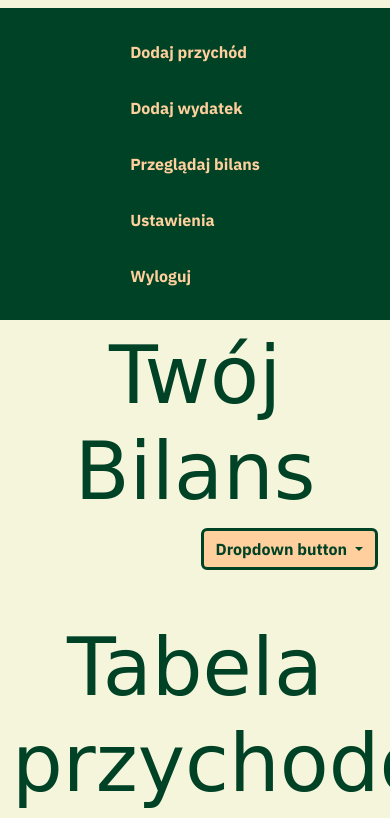
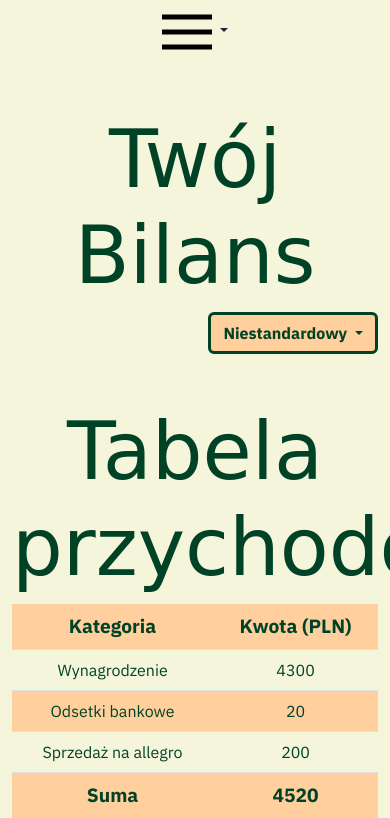
Before and after one commit to DamianMolter/WebBudgetAssistant, a PHP site: page /summary.html in a window 390 px wide; the page is wider, and only the part inside the window is pictured. Shown: the top 818 px of that part. Run offline with PHP 8.4, Linux system fonts and the light colour scheme; some libraries are stand-ins or nearby versions; some web fonts are replaced.

Commit message:
Added hamburger menu

```diff
--- a/style.css
+++ b/style.css
@@ -70,8 +70,11 @@ div.container.passion{
 
 .container.navbar{
   max-width: 100%;
-  padding-left: 0;
-  padding-right: 0;
+  padding: 0;
+}
+
+.container #mobile-menu{
+  display: none;
 }
 
 .container.table{
@@ -186,8 +189,16 @@ p{
 }
 
 @media(max-width: 1200px){
-  .nav.nav-pills{
-    flex-direction: column;
+  .container.navbar{
+    display: none;
+  }
+
+  .container #mobile-menu{
+    display: flex;
+  }
+
+  .dropdown ul{
+    background-color: #004225;
   }
 
   .container.table{
--- a/summary.html
+++ b/summary.html
@@ -20,7 +20,59 @@
   </head>
   <body>
     <nav>
-      <div class="container d-flex navbar">
+      <div class="container d-flex justify-content-center">
+        <div class="dropdown" id="mobile-menu">
+          <button
+            class="btn btn-secondary-li dropdown-toggle"
+            type="button"
+            data-bs-toggle="dropdown"
+            aria-expanded="false"
+          >
+            <img
+              src="./images/icons8-hamburger-menu-50.png"
+              alt="dropdown menu icon"
+            />
+          </button>
+          <ul class="dropdown-menu">
+            <li>
+              <button class="dropdown-item" type="button">
+                <a href="./income.html" class="nav-link py-3"
+                  >Dodaj przychód</a
+                >
+              </button>
+            </li>
+            <li>
+              <button class="dropdown-item" type="button">
+                <a href="./expense.html" class="nav-link py-3"
+                  >Dodaj wydatek</a
+                >
+              </button>
+            </li>
+            <li>
+              <button class="dropdown-item" type="button">
+                <a href="./summary.html" class="nav-link py-3"
+                  >Przeglądaj bilans</a
+                >
+              </button>
+            </li>
+            <li>
+              <button class="dropdown-item" type="button">
+                <a href="#" class="nav-link py-3"
+                  >Ustawienia</a
+                >
+              </button>
+            </li>
+            <li>
+              <button class="dropdown-item" type="button">
+                <a href="./contact.html" class="nav-link py-3"
+                  >Wyloguj</a
+                >
+              </button>
+            </li>
+          </ul>
+        </div>
+      </div>
+      <div class="container navbar">
         <div
           class="d-flex justify-content-center align-items-center py-3 dark-green"
         >
@@ -48,7 +100,7 @@
     </nav>
 
     <header>
-      <div class="text-center"><h1>Twój Bilans</h1></div>
+      <div class="text-center pt-5"><h1>Twój Bilans</h1></div>
     </header>
 
     <main>
@@ -60,7 +112,7 @@
             data-bs-toggle="dropdown"
             aria-expanded="false"
           >
-            Dropdown button
+            Niestandardowy
           </button>
           <ul class="dropdown-menu">
             <li><a class="dropdown-item" href="#">Bieżący miesiąc</a></li>
```
Also changed, not shown: expense.html (+56 -2 lines), income.html (+56 -2 lines), images/icons8-hamburger-menu-50.png (added), 2 other files.
